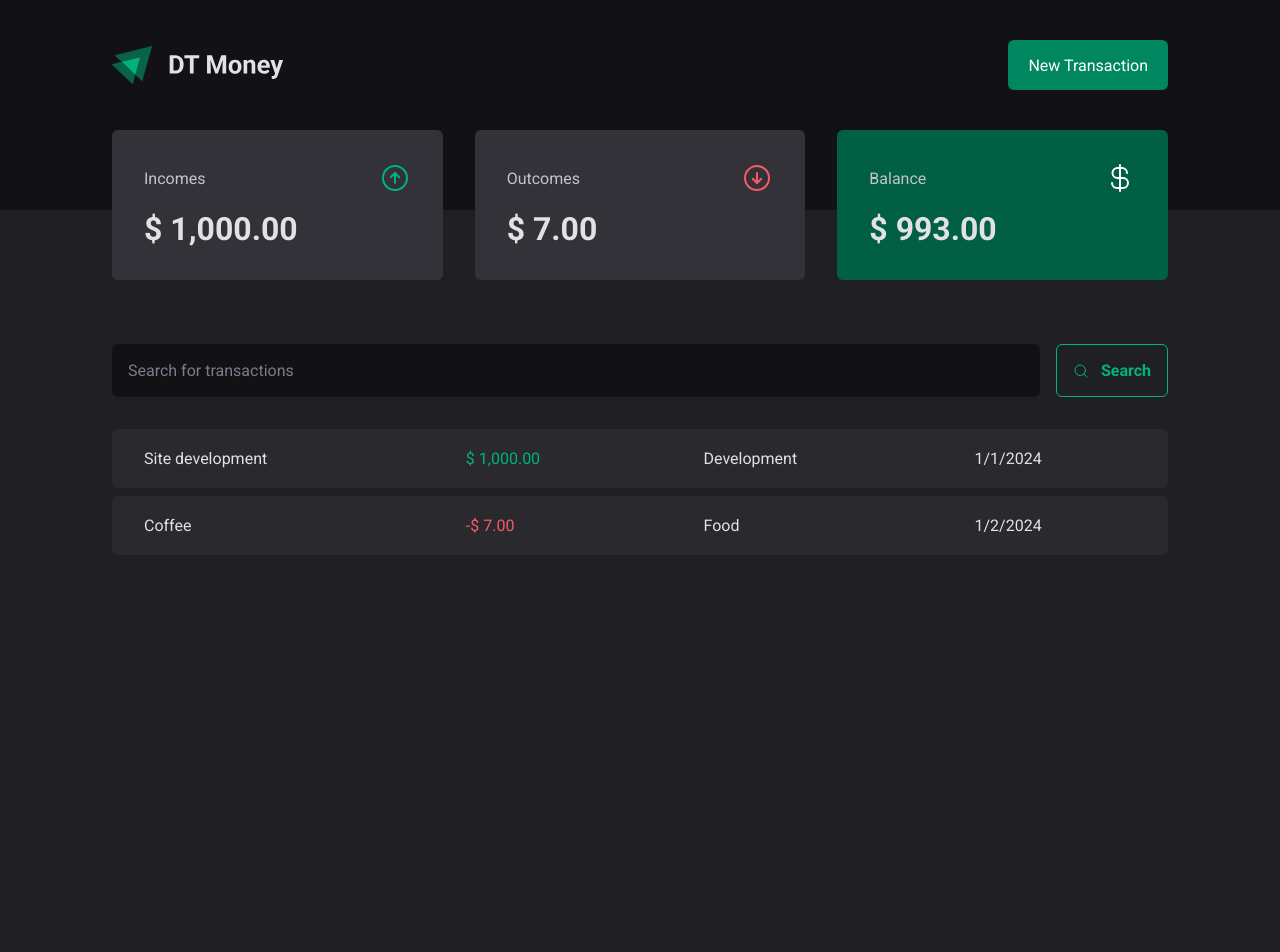
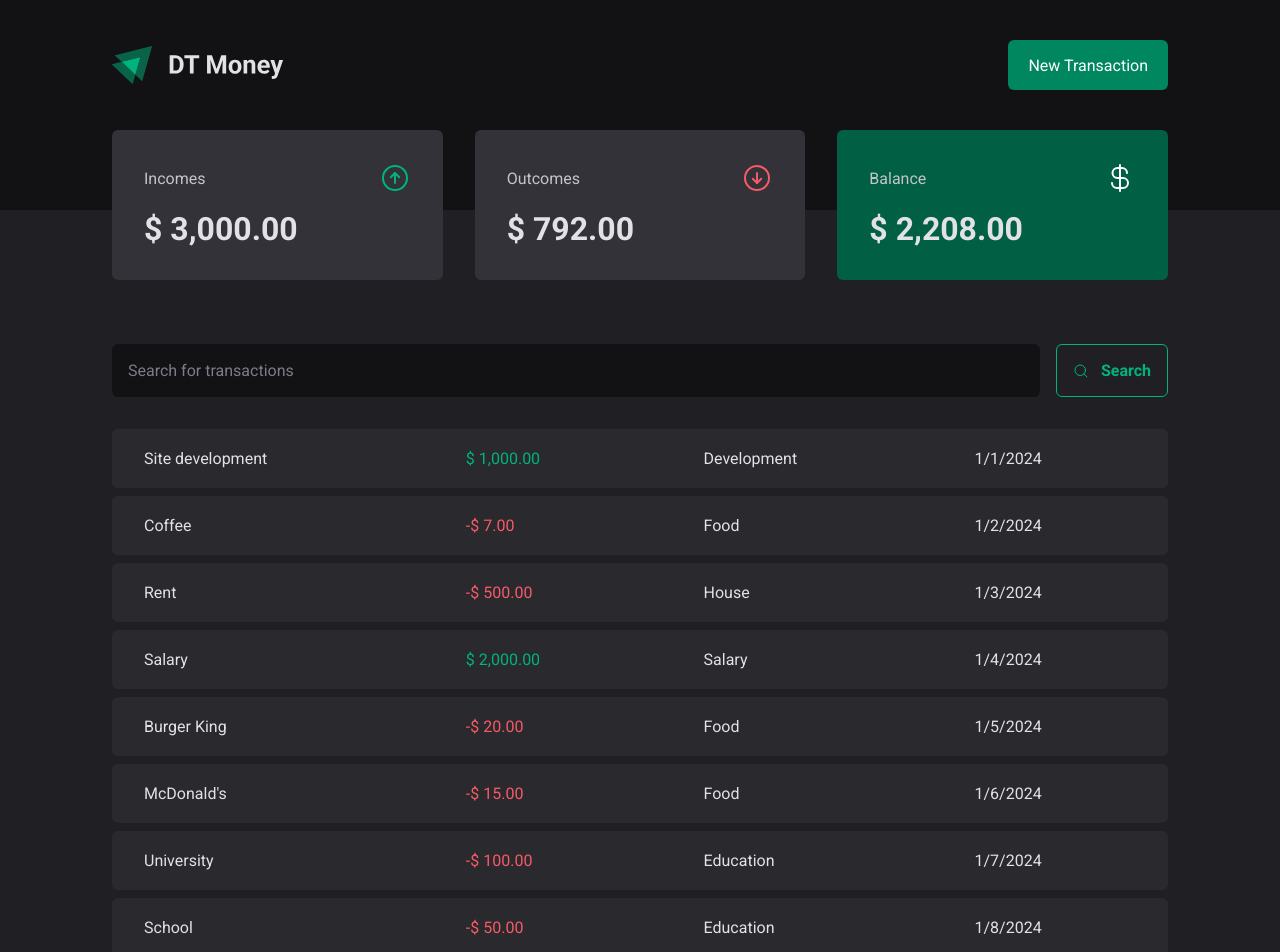
Before and after one commit to lesada/dt-money, a React (Vite) app: page / in a window 1280 px wide. Shown: the top 952 px of the page. Before the commit the page ends 800 px from the top, so only its background shows below. Built offline with nearby package versions, Linux system fonts and the light colour scheme; data requests are answered from the project's data file.

Commit message:
feat: search inside server

```diff
--- a/server.json
+++ b/server.json
@@ -6,7 +6,7 @@
       "type": "income",
       "category": "Development",
       "value": 1000,
-      "createdAt": "2024-01-01"
+      "createdAt": "2024-01-01T09:00:00Z"
     },
     {
       "id": 2,
@@ -14,7 +14,63 @@
       "type": "outcome",
       "category": "Food",
       "value": 7,
-      "createdAt": "2024-01-02"
+      "createdAt": "2024-01-02T12:30:00Z"
+    },
+    {
+      "id": 3,
+      "description": "Rent",
+      "type": "outcome",
+      "category": "House",
+      "value": 500,
+      "createdAt": "2024-01-03T18:15:00Z"
+    },
+    {
+      "id": 4,
+      "description": "Salary",
+      "type": "income",
+      "category": "Salary",
+      "value": 2000,
+      "createdAt": "2024-01-04T08:45:00Z"
+    },
+    {
+      "id": 5,
+      "description": "Burger King",
+      "type": "outcome",
+      "category": "Food",
+      "value": 20,
+      "createdAt": "2024-01-05T13:20:00Z"
+    },
+    {
+      "id": 6,
+      "description": "McDonald's",
+      "type": "outcome",
+      "category": "Food",
+      "value": 15,
+      "createdAt": "2024-01-06T19:00:00Z"
+    },
+    {
+      "id": 7,
+      "description": "University",
+      "type": "outcome",
+      "category": "Education",
+      "value": 100,
+      "createdAt": "2024-01-07T10:30:00Z"
+    },
+    {
+      "id": 8,
+      "description": "School",
+      "type": "outcome",
+      "category": "Education",
+      "value": 50,
+      "createdAt": "2024-01-08T14:45:00Z"
+    },
+    {
+      "id": 9,
+      "description": "University",
+      "type": "outcome",
+      "category": "Education",
+      "value": 100,
+      "createdAt": "2024-01-09T16:20:00Z"
     }
   ]
 }
--- a/src/contexts/transactions.tsx
+++ b/src/contexts/transactions.tsx
@@ -12,6 +12,7 @@ import {
 
 type TransactionsContextData = {
   transactions: TTransaction[];
+  fetchTransactions: (query?: string) => Promise<void>;
 };
 
 export const TransactionsContext = createContext({} as TransactionsContextData);
@@ -19,19 +20,23 @@ export const TransactionsContext = createContext({} as TransactionsContextData);
 export function TransactionsProvider({ children }: PropsWithChildren) {
   const [transactions, setTransactions] = useState<TTransaction[]>([]);
 
-  const getTransactions = async () => {
-    const response = await api.get("/transactions");
+  const fetchTransactions = async (query?: string) => {
+    const response = await api.get("/transactions", {
+      params: {
+        q: query,
+      },
+    });
 
     const { data } = response;
     setTransactions(data);
   };
 
   useEffect(() => {
-    getTransactions();
+    fetchTransactions();
   }, []);
 
   return (
-    <TransactionsContext.Provider value={{ transactions }}>
+    <TransactionsContext.Provider value={{ transactions, fetchTransactions }}>
       {children}
     </TransactionsContext.Provider>
   );
--- a/src/pages/Transactions/components/Search/index.tsx
+++ b/src/pages/Transactions/components/Search/index.tsx
@@ -1,3 +1,4 @@
+import { useTransactions } from "@/contexts/transactions";
 import { zodResolver } from "@hookform/resolvers/zod";
 import { MagnifyingGlass } from "phosphor-react";
 import { useForm } from "react-hook-form";
@@ -5,6 +6,7 @@ import { SearchSchema, searchSchema } from "./schema";
 import { Button, Container, Input } from "./styles";
 
 function Search() {
+  const { fetchTransactions } = useTransactions();
   const {
     register,
     handleSubmit,
@@ -14,8 +16,7 @@ function Search() {
   });
 
   const onSubmit = async (data: SearchSchema) => {
-    await new Promise((resolve) => setTimeout(resolve, 2000));
-    console.log(data);
+    await fetchTransactions(data.search);
   };
 
   return (
```
